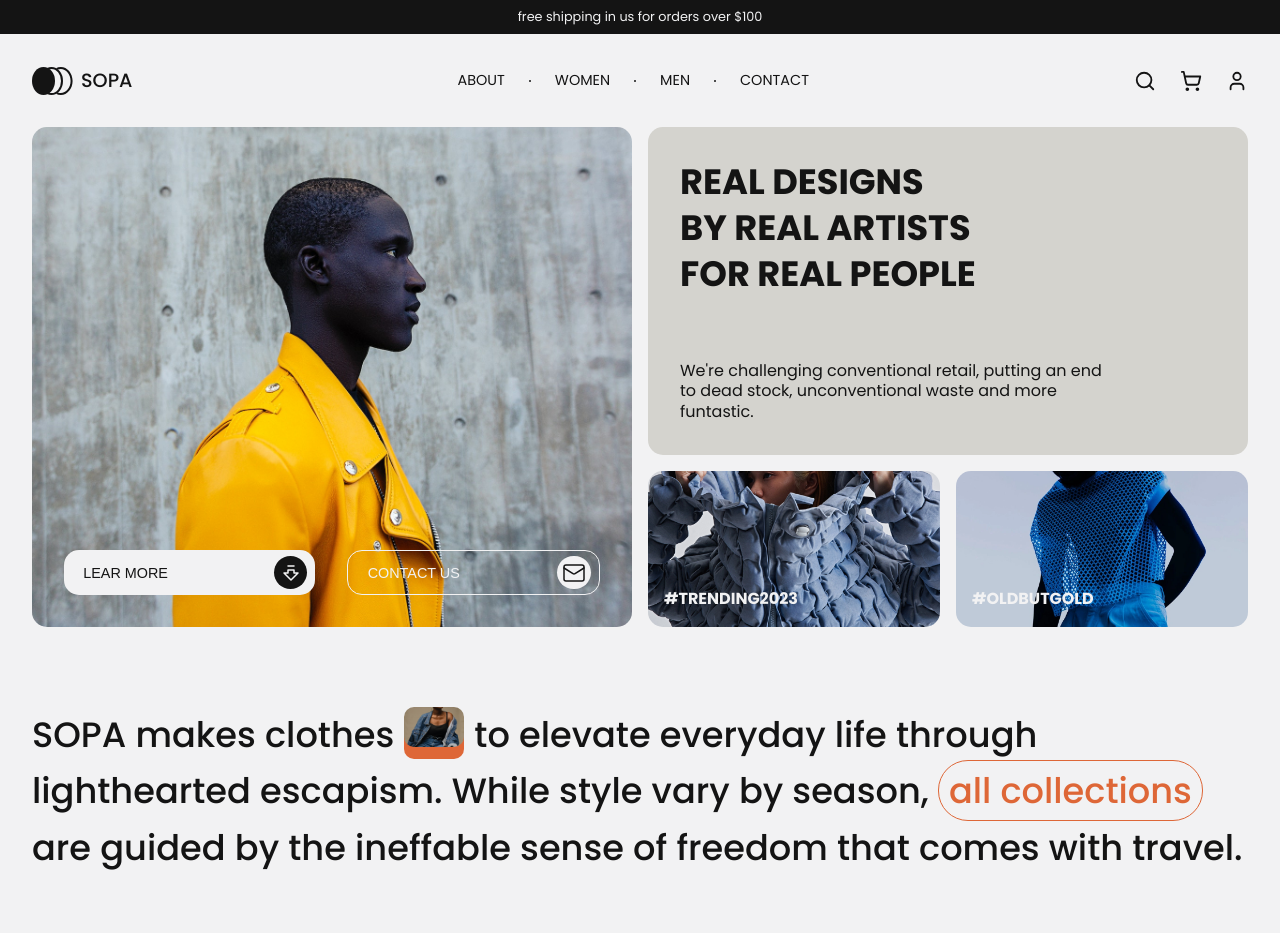
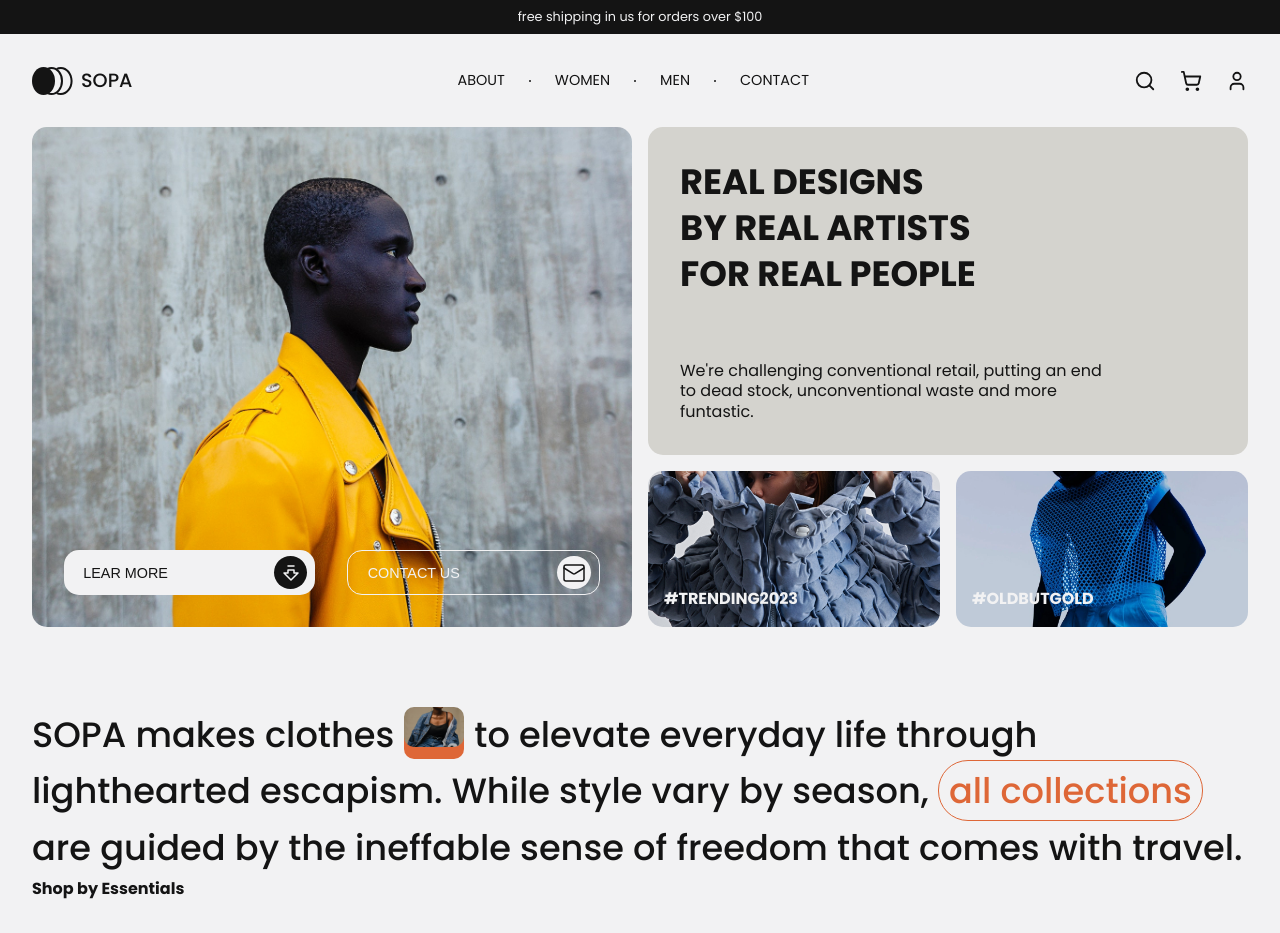
Before and after one commit to MozartOnWeb/sopa, a Next.js app: page / in a window 1280 px wide. Before the commit the page ends 908 px from the top, so only its background shows below. Built offline with nearby package versions, Linux system fonts and the light colour scheme.

Commit message:
create by_essentials components

```diff
--- a/src/app/page.tsx
+++ b/src/app/page.tsx
@@ -3,12 +3,14 @@ import styles from "./page.module.css";
 //import sections
 import Hero from "@/sections/hero/Hero";
 import Description from "@/sections/description/Description";
+import ByEssentials from "@/sections/by_essentials/ByEssentials";
 
 export default function Home() {
   return (
     <main className={styles.container}>
       <Hero />
       <Description />
+      <ByEssentials />
     </main>
   );
 }
--- /dev/null
+++ b/src/sections/by_essentials/ByEssentials.tsx
@@ -0,0 +1,16 @@
+import Image from "next/image";
+
+//import styles
+import styles from "./styles.module.css";
+
+type Props = {};
+
+const ByEssentials = (props: Props) => {
+  return (
+    <div className={styles.main}>
+      <h4>Shop by Essentials</h4>
+    </div>
+  );
+};
+
+export default ByEssentials;
```
Also changed, not shown: src/components/essentials_navbar/EssentialsNav.tsx (added, +12 -0 lines), src/components/essentials_navbar/styles.module.css (added), src/sections/by_essentials/styles.module.css (added).
